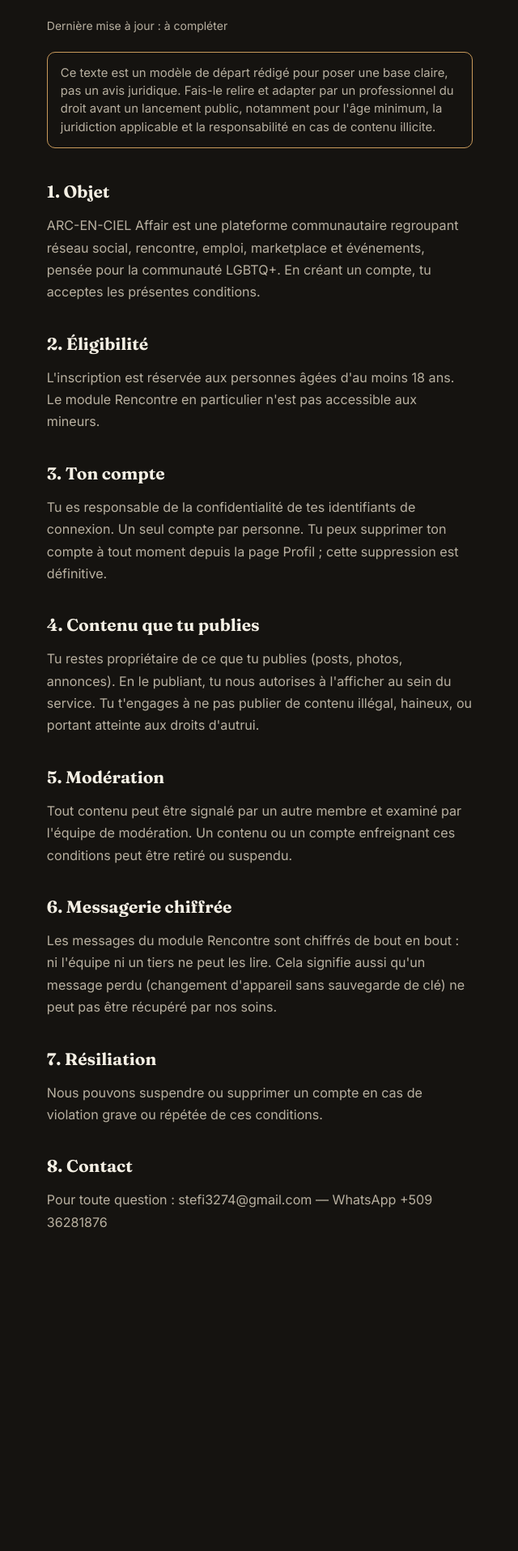
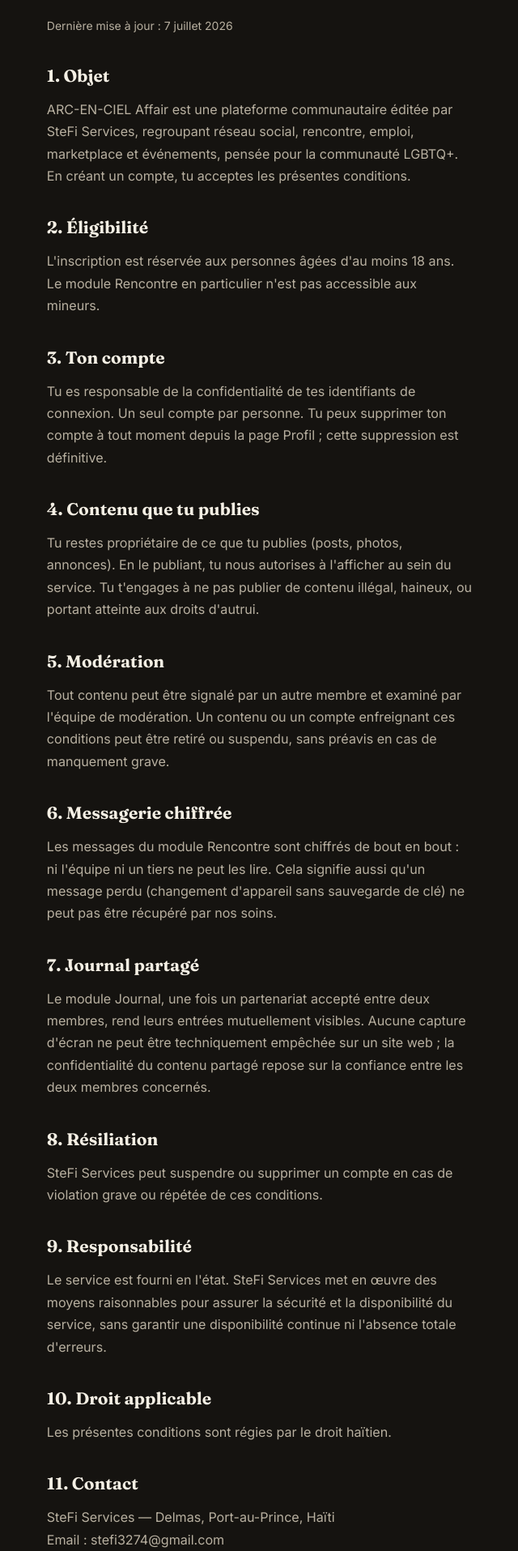
Before and after one commit to stefi3274/ARC-EN-CIEL-Affair, a Next.js app: page /legal/cgu in a window 1280 px wide. Shown: the part 185-2100 px from the top of the page at 81% size, without its empty margins (319-959 px from the left). Before the commit the page ends 1822 px from the top, so only its background shows below. Built offline with nearby package versions, Linux system fonts and the light colour scheme.

Commit message:
finalize legal pages, add contact page

```diff
--- a/app/app/profil/profil-client.tsx
+++ b/app/app/profil/profil-client.tsx
@@ -249,6 +249,8 @@
           <a href="/legal/confidentialite" style={{ color: 'inherit' }}>Confidentialité</a>
           {' · '}
           <a href="/legal/mentions-legales" style={{ color: 'inherit' }}>Mentions légales</a>
+          {' · '}
+          <a href="/legal/contact" style={{ color: 'inherit' }}>Contact</a>
         </p>
       </div>
 
--- a/app/globals.css
+++ b/app/globals.css
@@ -914,3 +914,14 @@
 .journal-entries, .journal-prompt{
   user-select:none;
 }
+.contact-cards{ display:flex; gap:14px; flex-wrap:wrap; margin-top:20px; }
+.contact-card{
+  flex:1; min-width:180px; border:1px solid var(--line); border-radius:14px;
+  padding:18px; text-decoration:none; display:flex; flex-direction:column; gap:6px;
+  transition:border-color .2s ease;
+}
+.contact-card:hover{ border-color:var(--gold); }
+.contact-card-label{
+  font-size:0.72rem; text-transform:uppercase; letter-spacing:0.06em; color:var(--ivory-dim);
+}
+.contact-card-value{ font-size:0.95rem; color:var(--ivory); font-weight:500; }
--- a/app/legal/cgu/page.tsx
+++ b/app/legal/cgu/page.tsx
@@ -3,20 +3,13 @@
     <main className="legal-main">
       <a href="/" className="back-link">← Retour</a>
       <h1>Conditions générales d'utilisation</h1>
-      <p className="legal-updated">Dernière mise à jour : à compléter</p>
-
-      <div className="legal-disclaimer">
-        Ce texte est un modèle de départ rédigé pour poser une base claire, pas un avis
-        juridique. Fais-le relire et adapter par un professionnel du droit avant un lancement
-        public, notamment pour l'âge minimum, la juridiction applicable et la responsabilité
-        en cas de contenu illicite.
-      </div>
+      <p className="legal-updated">Dernière mise à jour : 7 juillet 2026</p>
 
       <h2>1. Objet</h2>
       <p>
-        ARC-EN-CIEL Affair est une plateforme communautaire regroupant réseau social, rencontre,
-        emploi, marketplace et événements, pensée pour la communauté LGBTQ+. En créant un
-        compte, tu acceptes les présentes conditions.
+        ARC-EN-CIEL Affair est une plateforme communautaire éditée par SteFi Services,
+        regroupant réseau social, rencontre, emploi, marketplace et événements, pensée pour la
+        communauté LGBTQ+. En créant un compte, tu acceptes les présentes conditions.
       </p>
 
       <h2>2. Éligibilité</h2>
@@ -43,7 +36,7 @@
       <p>
         Tout contenu peut être signalé par un autre membre et examiné par l'équipe de
         modération. Un contenu ou un compte enfreignant ces conditions peut être retiré ou
-        suspendu.
+        suspendu, sans préavis en cas de manquement grave.
       </p>
 
       <h2>6. Messagerie chiffrée</h2>
@@ -53,15 +46,35 @@
         sans sauvegarde de clé) ne peut pas être récupéré par nos soins.
       </p>
 
-      <h2>7. Résiliation</h2>
+      <h2>7. Journal partagé</h2>
       <p>
-        Nous pouvons suspendre ou supprimer un compte en cas de violation grave ou répétée de
-        ces conditions.
+        Le module Journal, une fois un partenariat accepté entre deux membres, rend leurs
+        entrées mutuellement visibles. Aucune capture d'écran ne peut être techniquement
+        empêchée sur un site web ; la confidentialité du contenu partagé repose sur la
+        confiance entre les deux membres concernés.
       </p>
 
-      <h2>8. Contact</h2>
+      <h2>8. Résiliation</h2>
       <p>
-        Pour toute question : stefi3274@gmail.com — WhatsApp +509 36281876
+        SteFi Services peut suspendre ou supprimer un compte en cas de violation grave ou
+        répétée de ces conditions.
+      </p>
+
+      <h2>9. Responsabilité</h2>
+      <p>
+        Le service est fourni en l'état. SteFi Services met en œuvre des moyens raisonnables
+        pour assurer la sécurité et la disponibilité du service, sans garantir une disponibilité
+        continue ni l'absence totale d'erreurs.
+      </p>
+
+      <h2>10. Droit applicable</h2>
+      <p>Les présentes conditions sont régies par le droit haïtien.</p>
+
+      <h2>11. Contact</h2>
+      <p>
+        SteFi Services — Delmas, Port-au-Prince, Haïti<br />
+        Email : stefi3274@gmail.com<br />
+        WhatsApp : +509 3628-1876
       </p>
     </main>
   );
--- a/app/login/page.tsx
+++ b/app/login/page.tsx
@@ -86,6 +86,8 @@
               <a href="/legal/confidentialite" style={{ color: 'inherit' }}>Confidentialité</a>
               {' · '}
               <a href="/legal/mentions-legales" style={{ color: 'inherit' }}>Mentions légales</a>
+              {' · '}
+              <a href="/legal/contact" style={{ color: 'inherit' }}>Contact</a>
             </p>
           </>
         )}
```
Also changed, not shown: app/app/rencontre/discovery.tsx (+14 -1 lines), app/legal/confidentialite/page.tsx (+22 -17 lines), app/legal/contact/page.tsx (added, +30 -0 lines), app/legal/mentions-legales/page.tsx (+7 -11 lines).
